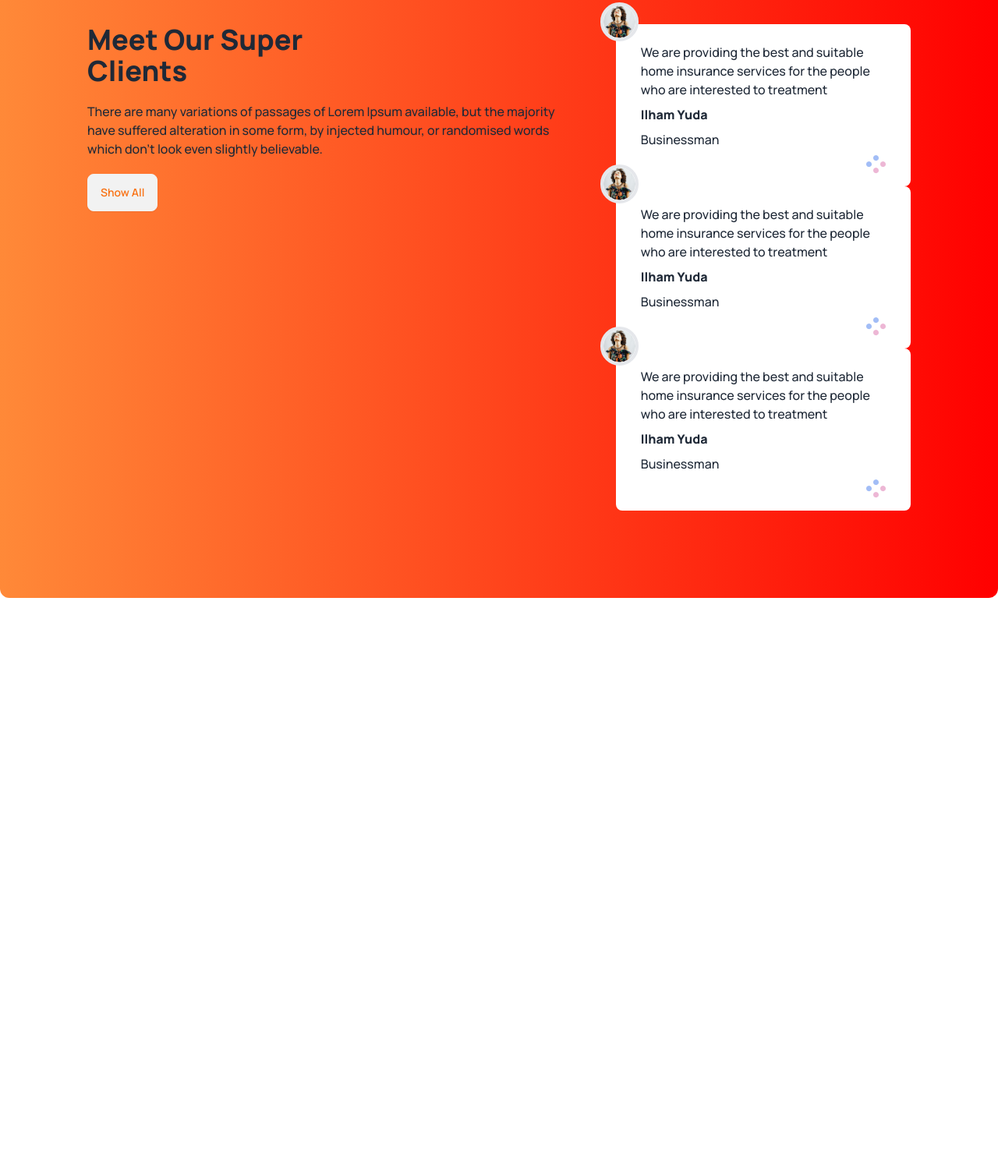
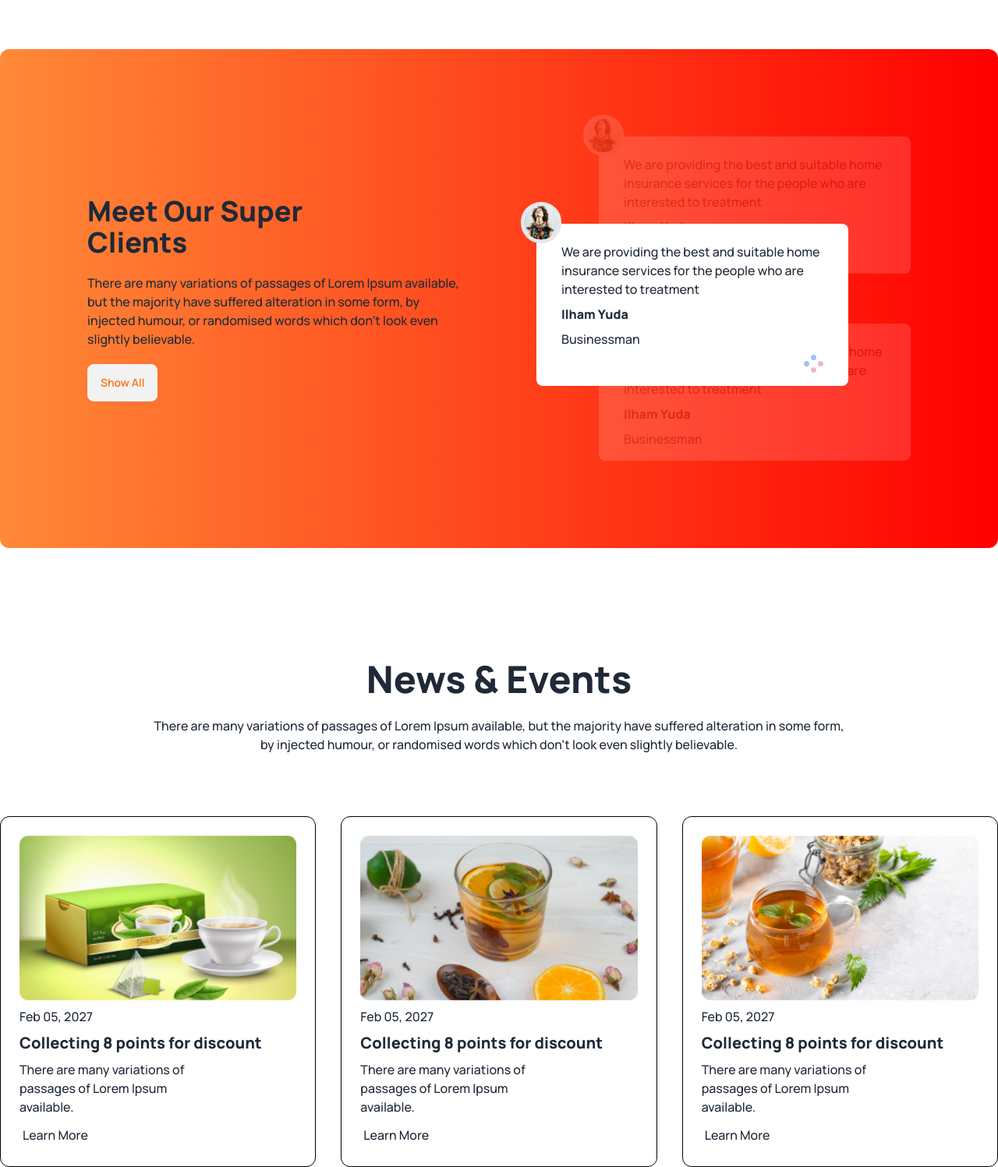
Before and after one commit to Mdafsarx/tea-shop, a plain HTML site: page index.html in a window 1280 px wide. Shown: the part 1923-3420 px from the top of the page at 78% size. Before the commit the page ends 2690 px from the top, so only its background shows below. Drawn offline with nearby package versions, Linux system fonts and the light colour scheme.

Commit message:
other section done

```diff
--- a/index.html
+++ b/index.html
@@ -57,10 +57,9 @@ body{
 
 <main class="container mx-auto mt-40 ">
 <!-- tea card title -->
-
 <div class="">
 <h2 class="text-4xl font-extrabold text-center opacity-100">Our Featured Products</h2>
-<p class="text-base font-medium w-[901px] text-center mx-auto opacity-100">There are many variations of passages of Lorem Ipsum available, but the majority have suffered alteration in some form, by injected humour, or randomised words which don't look even slightly believable. </p>
+<p class="text-base font-medium md:w-[901px] text-center mx-auto opacity-100">There are many variations of passages of Lorem Ipsum available, but the majority have suffered alteration in some form, by injected humour, or randomised words which don't look even slightly believable. </p>
 </div>
 
 <!-- tea card section -->
@@ -118,7 +117,11 @@ body{
 </div>
 
 </section>
+<!-- tea card section end -->
 
+
+
+<!-- grid tea  -->
 <section class="flex flex-col-reverse md:flex-row gap-20 mt-32">
 
   <div class="grid  grid-cols-1 md:grid-cols-2 flex-1 gap-8">
@@ -142,13 +145,18 @@ body{
 
 
 </section>
+<!-- grid tea end -->
+
+
+
 
 
 <!-- meet super client -->
-<section class="flex gap-10 bg-gradient-to-r from-[#FF8938] to-[#f00] p-28 rounded-xl">
+<section class="flex flex-col md:flex-row gap-10 bg-gradient-to-r from-[#FF8938] to-[#f00] p-10 md:p-28 rounded-xl my-36">
 
 <!-- meet content -->
 
+<div class="flex items-center pr-0 md:pr-32">
 <div class="space-y-5 ">
 <h2 class="text-4xl font-extrabold">Meet Our Super
   <br>
@@ -156,10 +164,22 @@ body{
 <p class="text-base font-medium ">There are many variations of passages of Lorem Ipsum available, but the majority have suffered alteration in some form, by injected humour, or randomised words which don't look even slightly believable. </p>
 <button class="btn text-orange-500 p-4">Show All</button>
 </div>
+</div>
 
-<div>
 
-  <div class="space-y-2 bg-[#FFF] rounded-lg px-8 py-4 flex flex-col justify-center relative ">
+
+<!-- review content -->
+<div class="relative">
+
+  <div class="space-y-2 bg-[#FFF] rounded-lg px-8 py-4 flex flex-col justify-center relative w-[400px] opacity-15 z-10" >
+    <img src="./images/client.png" alt="" class="w-[13%] absolute -top-7 -left-5 border-4 rounded-full bg-white">
+  <p>We are providing the best and suitable home insurance services for the people who are interested to treatment</p>
+  <h4 class="font-black">Ilham Yuda</h4>
+  <p>Businessman</p>
+
+
+  </div>
+  <div class="space-y-2 bg-[#FFF] rounded-lg px-8 py-4 flex flex-col justify-center absolute md:right-20 top-28  w-[400px] z-20">
     <img src="./images/client.png" alt="" class="w-[13%] absolute -top-7 -left-5 border-4 rounded-full bg-white">
   <p>We are providing the best and suitable home insurance services for the people who are interested to treatment</p>
   <h4 class="font-black">Ilham Yuda</h4>
@@ -169,38 +189,63 @@ body{
   </div>
 
 
-
   </div>
-  <div class="space-y-2 bg-[#FFF] rounded-lg px-8 py-4 flex flex-col justify-center relative ">
+  <div class="space-y-2 bg-[#FFF] rounded-lg px-8 py-4 flex flex-col justify-center relative w-[400px] opacity-15 mt-16 z-10">
     <img src="./images/client.png" alt="" class="w-[13%] absolute -top-7 -left-5 border-4 rounded-full bg-white">
   <p>We are providing the best and suitable home insurance services for the people who are interested to treatment</p>
   <h4 class="font-black">Ilham Yuda</h4>
   <p>Businessman</p>
-  <div class="flex justify-end">
-    <img src="./images/circles.png" alt="">
+
+
+  </div>
+
+</div>
+
+</section>
+<!-- meet our super client end -->
+
+<!-- new event content  -->
+<div class="max-w-[70%] mx-auto mb-20">
+
+  <h1 class="text-5xl font-extrabold text-center">News & Events</h1>
+  <p class="text-base font-medium text-center mt-6">There are many variations of passages of Lorem Ipsum available, but the majority have suffered alteration in some form, by injected humour, or randomised words which don't look even slightly believable. </p>
+
+</div>
+<!-- new event content end -->
+
+<section class=" grid grid-cols-1 md:grid-cols-3 gap-8">
+
+  <div class="space-y-2 border border-black px-6  py-6 rounded-xl ">
+
+      <figure><img src="./images/news-1.png" alt="" class="w-full"></figure>
+      <p class="text-base font-medium">Feb 05, 2027</p>
+      <h2 class="text-xl font-extrabold">Collecting 8 points for discount</h2>
+      <p class="text-base font-medium max-w-[70%]">There are many variations of passages of Lorem Ipsum available.</p>
+      <button class=" outline-none p-1 hover:text-black-300 hover:border hover:border-pink-100">Learn More</button>
+
+  </div>
+  <div class="space-y-2 border border-black px-6  py-6 rounded-xl ">
+
+      <figure><img src="./images/news-2.png" alt="" class="w-full"></figure>
+      <p class="text-base font-medium">Feb 05, 2027</p>
+      <h2 class="text-xl font-extrabold">Collecting 8 points for discount</h2>
+      <p class="text-base font-medium max-w-[70%]">There are many variations of passages of Lorem Ipsum available.</p>
+      <button class=" outline-none p-1 hover:text-black-300 hover:border hover:border-pink-100">Learn More</button>
+
+  </div>
+  <div class="space-y-2 border border-black px-6  py-6 rounded-xl ">
+
+      <figure><img src="./images/news-3.png" alt="" class="w-full"></figure>
+      <p class="text-base font-medium">Feb 05, 2027</p>
+      <h2 class="text-xl font-extrabold">Collecting 8 points for discount</h2>
+      <p class="text-base font-medium max-w-[70%]">There are many variations of passages of Lorem Ipsum available.</p>
+      <button class=" outline-none p-1 hover:text-black-300 hover:border hover:border-pink-100">Learn More</button>
+
   </div>
 
 
 
-  </div>
-  <div class="space-y-2 bg-[#FFF] rounded-lg px-8 py-4 flex flex-col justify-center relative ">
-    <img src="./images/client.png" alt="" class="w-[13%] absolute -top-7 -left-5 border-4 rounded-full bg-white">
-  <p>We are providing the best and suitable home insurance services for the people who are interested to treatment</p>
-  <h4 class="font-black">Ilham Yuda</h4>
-  <p>Businessman</p>
-  <div class="flex justify-end">
-    <img src="./images/circles.png" alt="">
-  </div>
-
-
-
-  </div>
-
-
-</div>
-
 </section>
-
 
 
 
```
